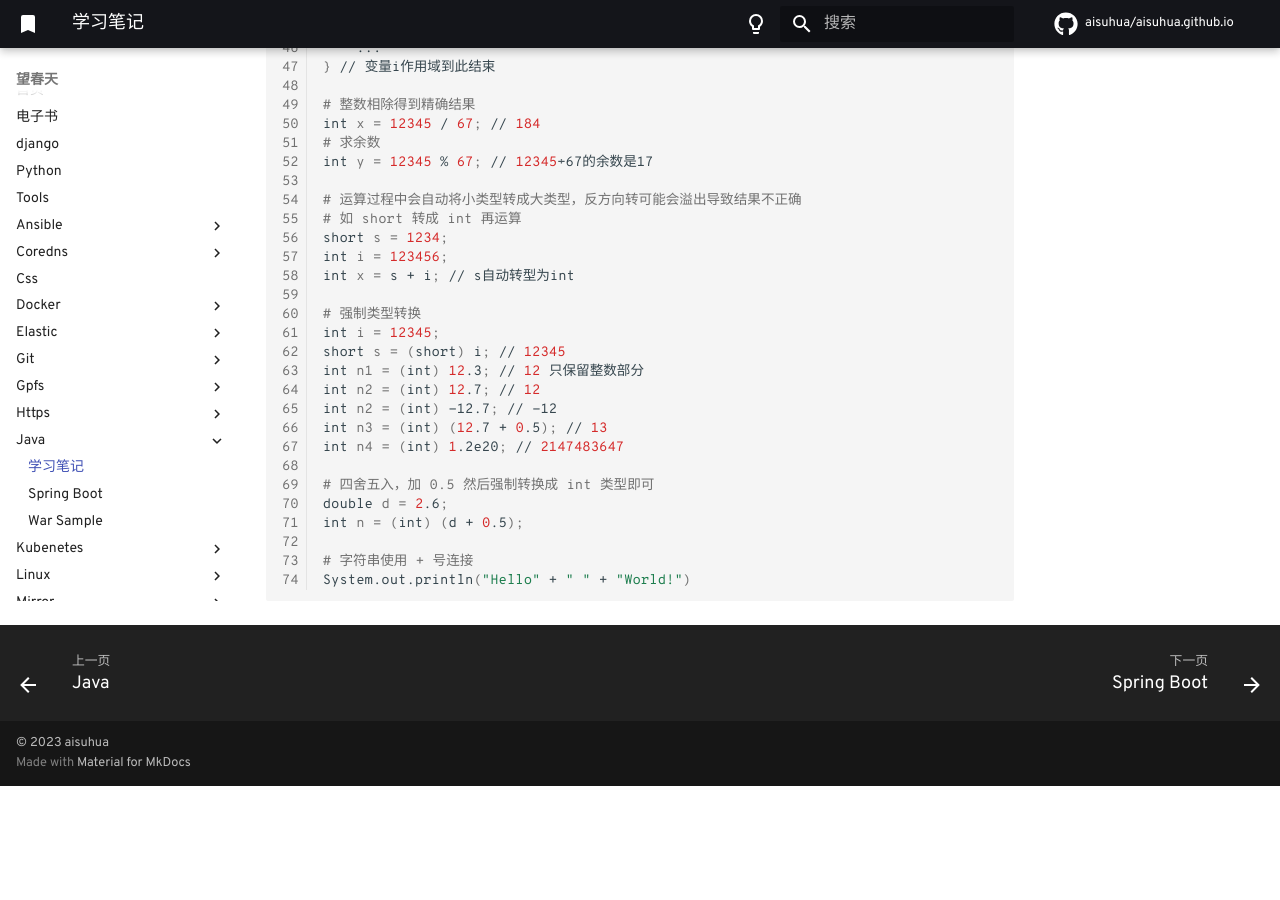
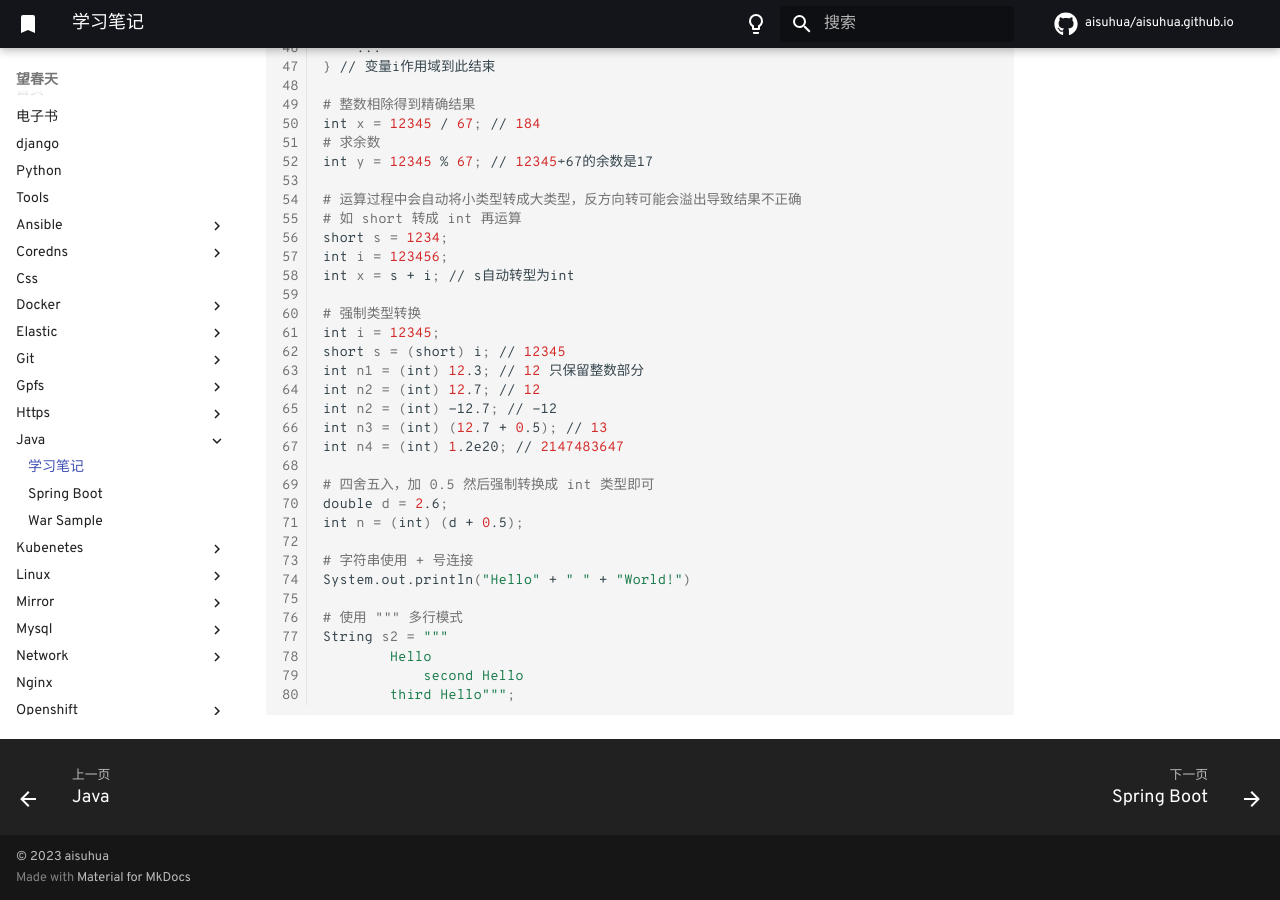
Before and after one commit to aisuhua/aisuhua.github.io, an MkDocs documentation site: the page built from docs/java/notes.md, in a window 1280 px wide and 900 px high, scrolled down 1008 px. Built offline with MkDocs 1.6.1 and Material for MkDocs 9.7.7, drawn with Linux system fonts in a browser that asks for light colours; comment, search, counter and statistics services are not loaded; before the commit the page ends 1794 px from its top, so only the background shows below that.

Commit message:
notes.md

````diff
--- a/docs/java/notes.md
+++ b/docs/java/notes.md
@@ -75,4 +75,10 @@
 
 # 字符串使用 + 号连接
 System.out.println("Hello" + " " + "World!")
+
+# 使用 """ 多行模式
+String s2 = """
+        Hello
+            second Hello
+        third Hello""";
 ```
````
